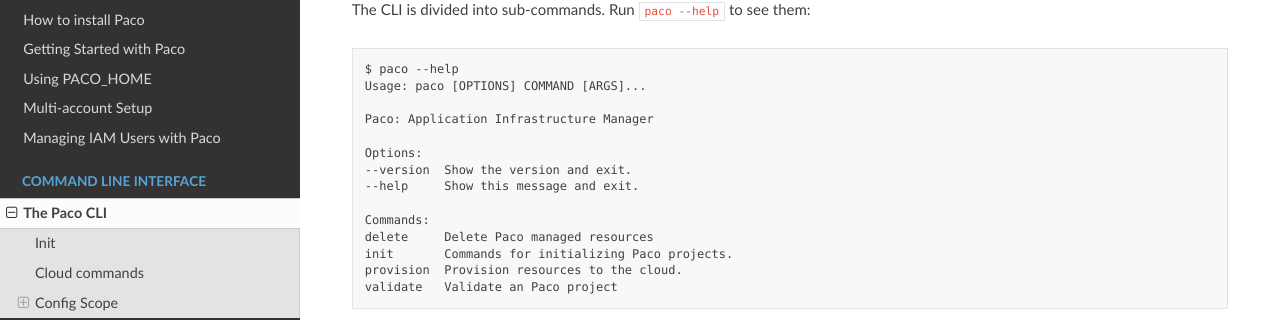
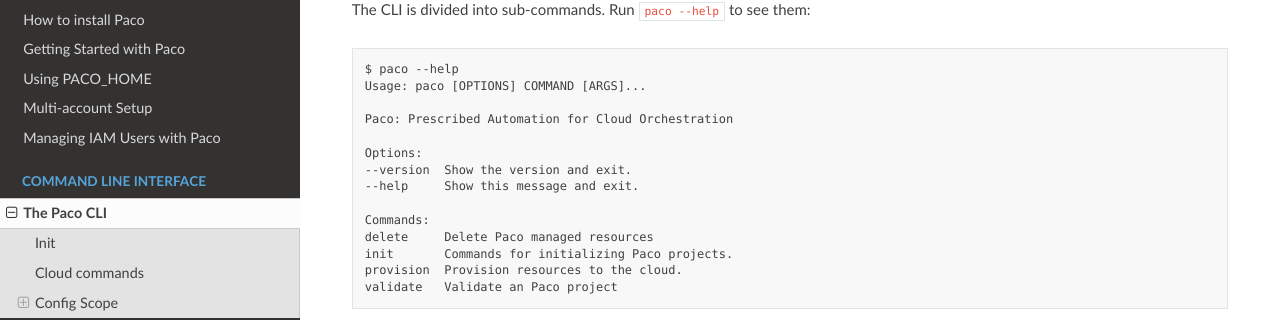
Before and after one commit to waterbear-cloud/paco, a Sphinx documentation site: the page built from docs/cli.rst, in a window 1280 px wide and 900 px high. Shown: the part 210-530 px from the top of the window. Built offline with Sphinx 7.4.7 and the Read the Docs theme 2.0.0, drawn with Linux system fonts in a browser that asks for light colours.

Commit message:
change Paco name in help

```diff
--- a/docs/cli.rst
+++ b/docs/cli.rst
@@ -10,7 +10,7 @@ The CLI is divided into sub-commands. Run ``paco --help`` to see them:
     $ paco --help
     Usage: paco [OPTIONS] COMMAND [ARGS]...
 
-    Paco: Application Infrastructure Manager
+    Paco: Prescribed Automation for Cloud Orchestration
 
     Options:
     --version  Show the version and exit.
```
